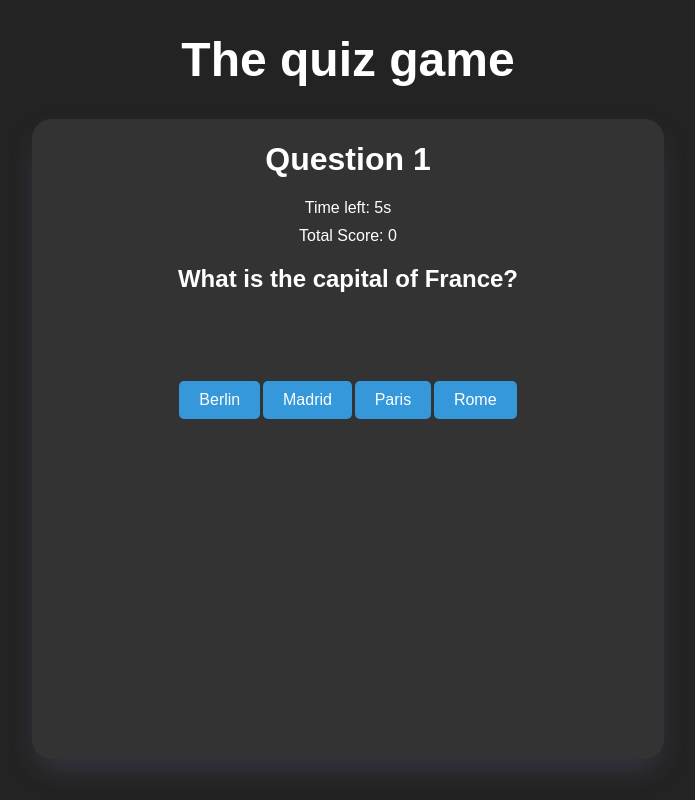
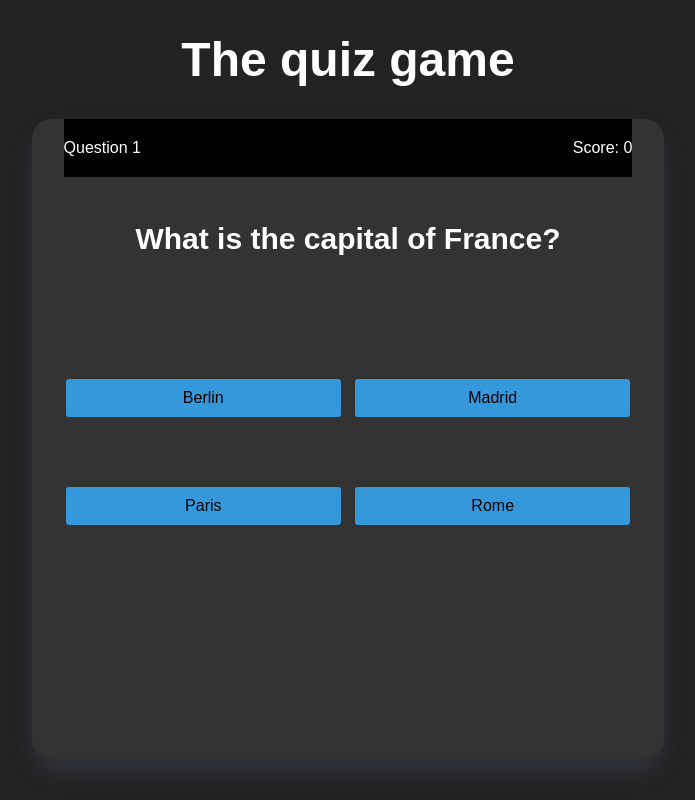
Before and after one commit to Superlllas2/quiz-website, a Vue app: page /game in a window 1280 px wide. Shown: the whole page, without its empty margins (292-987 px from the left). Built offline with nearby package versions, Linux system fonts and the light colour scheme.

Commit message:
Adjusted game component

```diff
--- a/src/components/Game.vue
+++ b/src/components/Game.vue
@@ -1,18 +1,38 @@
+<template>
+  <div class="wrapper">
+    <div class="header">
+      <span>Question {{ currentQuestionNumber }}</span>
+      <span>Score: {{ totalScore }}</span>
+    </div>
+
+    <!-- Question Text -->
+    <div class="question">
+      <h2>{{ currentQuestion.text }}</h2>
+    </div>
+
+    <!-- Answer Options -->
+    <div class="answers">
+      <button v-for="(answer, index) in currentQuestion.answers" :key="index" @click="selectAnswer(index)">
+        {{ answer }}
+      </button>
+    </div>
+  </div>
+</template>
+
 <script>
 export default {
   data() {
     return {
       currentQuestionNumber: 1,
       totalScore: 0,
-      timeLeft: 10,
+      timeLeft: 100000,
       timer: null,
       currentQuestion: {
         text: 'What is the capital of France?',
         answers: ['Berlin', 'Madrid', 'Paris', 'Rome'],
-        correctAnswerIndex: 2 // The correct answer (Paris)
+        correctAnswerIndex: 2
       },
       questions: [
-        // You can add more static questions for now to test
         {
           text: 'What is the capital of France?',
           answers: ['Berlin', 'Madrid', 'Paris', 'Rome'],
@@ -33,7 +53,6 @@ export default {
   },
   methods: {
     startTimer() {
-      // Start a countdown timer
       this.timeLeft = 10;
       this.timer = setInterval(() => {
         if (this.timeLeft > 0) {
@@ -44,94 +63,73 @@ export default {
       }, 1000);
     },
     timeExpired() {
-      // Handle time expiration, move to next question
       clearInterval(this.timer);
       this.nextQuestion();
     },
     selectAnswer(index) {
-      // Check if the selected answer is correct
       if (index === this.currentQuestion.correctAnswerIndex) {
-        this.totalScore += 10; // Add to total score if the answer is correct
+        this.totalScore += 10;
       }
-      this.nextQuestion(); // Move to the next question
+      this.nextQuestion();
     },
     nextQuestion() {
-      clearInterval(this.timer); // Clear the current timer
+      clearInterval(this.timer);
       if (this.currentQuestionNumber < this.questions.length) {
         this.currentQuestionNumber++;
-        this.currentQuestion = this.questions[this.currentQuestionNumber - 1]; // Load the next question
-        this.startTimer(); // Restart the timer for the new question
+        this.currentQuestion = this.questions[this.currentQuestionNumber - 1];
+        this.startTimer();
       } else {
         alert('Quiz complete! Your score is: ' + this.totalScore);
-        // Optionally, you could reset the game or navigate to a results page
       }
     }
   },
   mounted() {
-    // Start the timer when the component mounts
-    this.startTimer();
+    // this.startTimer();
   },
   beforeDestroy() {
-    // Clear the timer if the component is destroyed (e.g., user navigates away)
     clearInterval(this.timer);
   }
 };
 </script>
 
-<template>
-  <div class="game">
-    <!-- Question Number -->
-    <h1>Question {{ currentQuestionNumber }}</h1>
+<style scoped>
+.wrapper {
+  width: 90%;
+  display: flex;
+  flex-direction: column;
+}
 
-    <!-- Timer -->
-    <div class="timer">
-      <span>Time left: {{ timeLeft }}s</span>
-    </div>
+.header {
+  display: flex;
+  justify-content: space-between;
+  font-size: 1rem;
+  padding: 20px 0;
+  background-color: black;
+}
 
-    <!-- Total Score -->
-    <div class="score">
-      <span>Total Score: {{ totalScore }}</span>
-    </div>
-
-    <!-- Question Text -->
-    <div class="question">
-      <h2>{{ currentQuestion.text }}</h2>
-    </div>
-
-    <!-- Answer Options -->
-    <div class="answers">
-      <button v-for="(answer, index) in currentQuestion.answers" :key="index" @click="selectAnswer(index)">
-        {{ answer }}
-      </button>
-    </div>
-  </div>
-</template>
-
-<style scoped>
-.game {
-  max-width: 600px;
-  margin: 0 auto;
+.question {
+  font-size: 1.25rem;
+  font-weight: bold;
+  margin: 20px 0;
   text-align: center;
 }
 
-.timer, .score {
-  margin: 10px 0;
-}
+.answers {
+  display: grid;
+  grid-template-columns: 1fr 1fr;
+  gap: 10px;
+  margin-top: 20px;
 
-.answers {
-  display: flex;
-  justify-content: space-around;
-  margin-top: 20px;
 }
 
 button {
-  padding: 10px 20px;
-  background-color: #3498db;
-  color: white;
-  border: none;
+  padding: 10px;
+  font-size: 1rem;
+  border: 2px solid #333;
   border-radius: 5px;
   cursor: pointer;
-  font-size: 1rem;
+  background-color: #3498db;
+  transition: background-color 0.2s ease;
 }
 
 button:hover {
```
